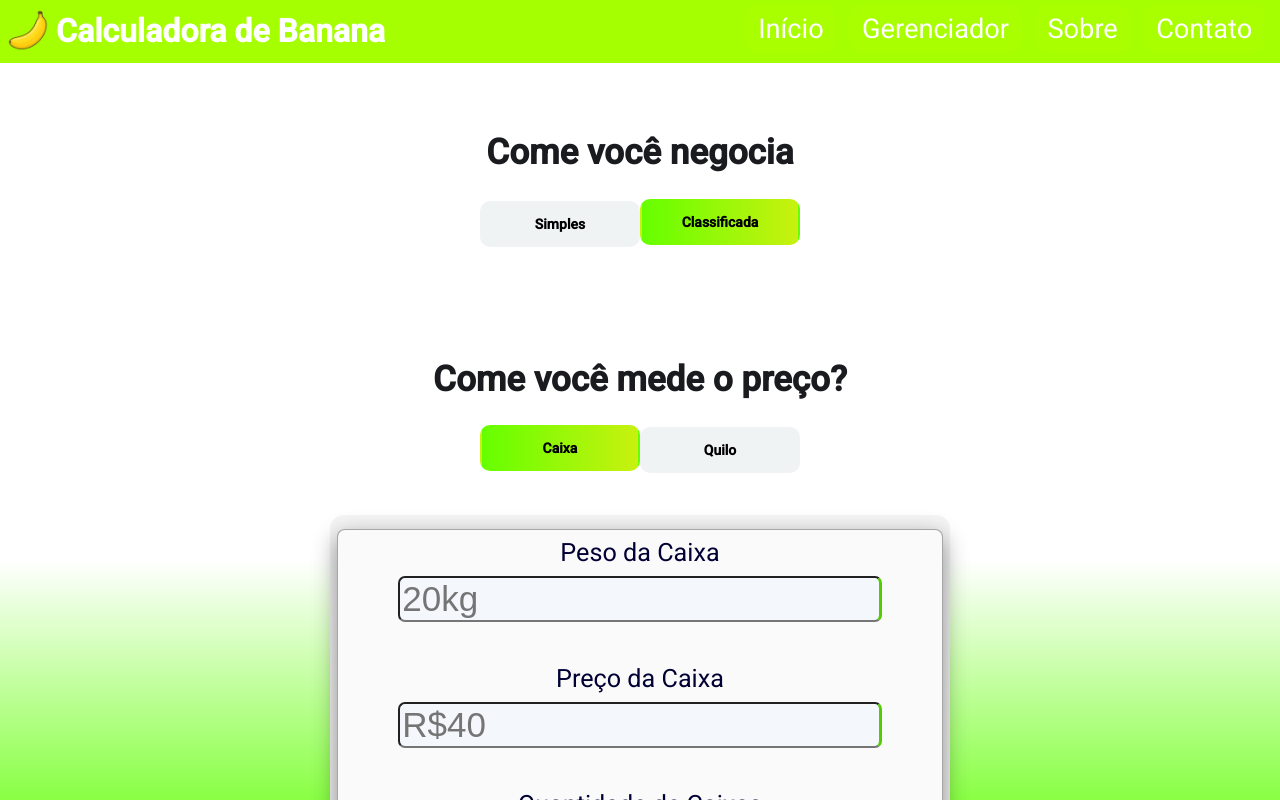
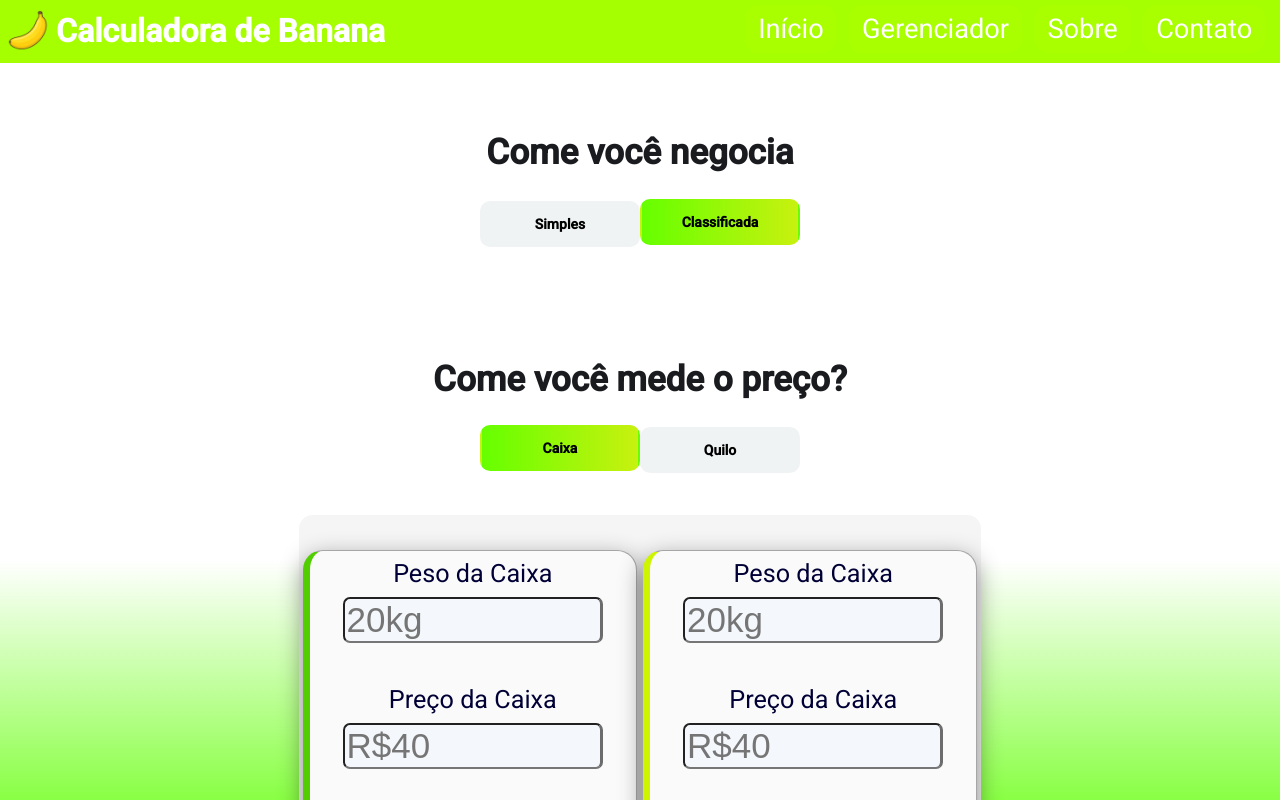
Before and after one commit to Gabriel-Davila-dc/Gerenciador-para-bananicultores, an Angular app: page / in a window 1280 px wide. Both pictures are taken after a click on the label "Classificada". Shown: the top 800 px of the page. Built offline with nearby package versions, Linux system fonts and the light colour scheme.

Commit message:
tem que melhorar o quilo

```diff
--- a/src/app/components/input-filtro/input-filtro.css
+++ b/src/app/components/input-filtro/input-filtro.css
@@ -1,4 +1,4 @@
-.container {
+.container-simples {
   display: flex;
   width: 98%;
   flex-direction: column;
@@ -11,11 +11,42 @@
   border-radius: 8px;
   border: 1px solid rgba(0, 0, 0, 0.335);
 }
+.container-boa {
+  display: flex;
+  width: 98%;
+  flex-direction: column;
+  justify-content: center;
+  justify-self: center;
+  align-items: center;
+  text-align: center;
+  box-shadow: 0 8px 24px rgba(0, 0, 0, 0.447);
+  background-color: rgb(250, 250, 250);
+  margin-top: 0.5em;
+  border-radius: 20px;
+  border: 1px solid rgba(0, 0, 0, 0.335);
+  border-left: 0.5em solid rgb(82, 205, 0);
+}
+
+.container-fraca {
+  display: flex;
+  width: 98%;
+  flex-direction: column;
+  justify-content: center;
+  justify-self: center;
+  align-items: center;
+  text-align: center;
+  margin-top: 0.5em;
+  box-shadow: 0 8px 24px rgba(0, 0, 0, 0.447);
+  background-color: rgb(250, 250, 250);
+  border-radius: 20px;
+  border: 1px solid rgba(0, 0, 0, 0.335);
+  border-left: 0.5em solid rgb(207, 244, 0);
+}
 
 label {
   font-size: 1.8em;
   margin: 0.5em;
-  color: rgb(0, 0, 52);
+  color: rgb(0, 0, 54);
 }
 input {
   color: rgb(0, 0, 52);
@@ -23,7 +54,7 @@ input {
   font-size: 2.5em;
   border-radius: 7px;
   background-color: rgba(240, 248, 255, 0.501);
-  border-right: 3px solid rgb(82, 205, 0);
+  border-right: 3px solid rgb(107, 108, 107);
   margin-bottom: 1em;
 }
 .resumos {
--- a/src/app/components/input-filtro/input-filtro.html
+++ b/src/app/components/input-filtro/input-filtro.html
@@ -1,4 +1,4 @@
-<div class="container">
+<div [ngClass]="estiloEscolhido">
   <label>Peso da Caixa</label>
 
   <input type="number" [(ngModel)]="peso" placeholder="20kg" (keyup)="atualizaInput()" />
--- a/src/app/components/input-filtro/input-filtro.ts
+++ b/src/app/components/input-filtro/input-filtro.ts
@@ -1,14 +1,16 @@
+import { CommonModule } from '@angular/common';
 import { Component, EventEmitter, Input, Output } from '@angular/core';
 import { FormsModule } from '@angular/forms';
 
 @Component({
   selector: 'app-input-filtro',
-  imports: [FormsModule],
+  imports: [FormsModule, CommonModule],
   templateUrl: './input-filtro.html',
   styleUrl: './input-filtro.css',
 })
 export class InputFiltro {
   @Input() inputFiltro!: { name: string; title: string };
+  @Input() qualidade!: string;
 
   @Output() valoresEscolhidos = new EventEmitter<number[]>();
 
@@ -16,6 +18,17 @@ export class InputFiltro {
   preco!: number;
   quantidade!: number;
   resultados: number[] = [0, 0, 0];
+  estiloEscolhido: string = 'container-simples';
+
+  ngOnChanges() {
+    if (this.qualidade === 'boa') {
+      this.estiloEscolhido = 'container-boa';
+    } else if (this.qualidade === 'fraca') {
+      this.estiloEscolhido = 'container-fraca';
+    } else {
+      this.estiloEscolhido = 'container-simples';
+    }
+  }
 
   atualizaInput() {
     const valores = [this.peso, this.preco, this.quantidade];
--- a/src/app/components/results/results.css
+++ b/src/app/components/results/results.css
@@ -1,4 +1,4 @@
-.resultado {
+.resultado-simples {
   display: flex;
   min-width: 98%;
   flex-direction: column;
@@ -13,6 +13,45 @@
 
   padding: 2em 0em;
 }
+.resultado-boa {
+  display: flex;
+  min-width: 95%;
+  flex-direction: column;
+  justify-content: center;
+  justify-self: center;
+  align-items: start;
+  margin: 0.5em 0;
+  background-color: rgb(255, 255, 255);
+  border-radius: 8px;
+  border: 1px solid rgba(0, 0, 0, 0.335);
+  border-left: 0.4em solid rgb(157, 255, 0);
+  box-shadow: 0 8px 24px rgba(0, 0, 0, 0.447);
+
+  padding: 2em 0em;
+}
+.resultado-fraca {
+  display: flex;
+  min-width: 95%;
+  flex-direction: column;
+  justify-content: center;
+  justify-self: center;
+  align-items: start;
+  margin: 0.5em 0;
+  background-color: rgb(255, 255, 255);
+  border-radius: 8px;
+  border: 1px solid rgba(0, 0, 0, 0.335);
+  border-left: 0.4em solid rgb(242, 255, 0);
+  box-shadow: 0 8px 24px rgba(0, 0, 0, 0.447);
+
+  padding: 2em 0em;
+}
+
+.resultado-simples label {
+  font-size: 1.8em;
+  margin: 0.5em;
+  color: rgb(0, 0, 52);
+}
+
 label {
   font-size: 1.8em;
   margin: 0.5em;
@@ -20,8 +59,8 @@ label {
 }
 .resumos {
   color: rgb(0, 0, 52);
-  font-size: 1.2em;
+  font-size: 1em;
   border-radius: 7px;
-
+  padding: 0em 3em 0em 0em;
   margin: 1.5em 0em;
 }
--- a/src/app/components/results/results.html
+++ b/src/app/components/results/results.html
@@ -1,4 +1,4 @@
-<div class="resultado">
+<div [ngClass]="estiloEscolhido">
   <div class="resumos">
     <label for="">Valor Total:</label>
     <label id="resultado-valor">{{ resultados[0] }}</label>
--- a/src/app/components/results/results.ts
+++ b/src/app/components/results/results.ts
@@ -1,12 +1,26 @@
+import { CommonModule } from '@angular/common';
 import { Component, Output, EventEmitter, Input } from '@angular/core';
 
 @Component({
   selector: 'app-results',
-  imports: [],
+  imports: [CommonModule],
   templateUrl: './results.html',
   styleUrl: './results.css',
 })
 export class Results {
   @Input() inputFiltro!: { name: string; title: string; result: string };
   @Input() resultados!: [peso: number, preco: number, quantidade: number];
+  @Input() qualidade!: string;
+
+  estiloEscolhido: string = 'resultado-simples';
+
+  ngOnChanges() {
+    if (this.qualidade === 'boa') {
+      this.estiloEscolhido = 'resultado-boa';
+    } else if (this.qualidade === 'fraca') {
+      this.estiloEscolhido = 'resultado-fraca';
+    } else {
+      this.estiloEscolhido = 'resultado-simples';
+    }
+  }
 }
--- a/src/app/pages/calculadora/calculadora.css
+++ b/src/app/pages/calculadora/calculadora.css
@@ -11,7 +11,7 @@
   flex-direction: column;
 
   border-radius: 1em;
-  padding: 1em 1px;
+  padding: 0em 1px;
   width: 97%;
 }
 
@@ -41,6 +41,15 @@ button:hover {
 
 @media (min-width: 1024px) {
   .container {
-    width: 50%;
+    width: 55%;
+  }
+  .tela-grande {
+    display: flex;
+    max-width: 100%;
+    flex-direction: row;
+    justify-items: center;
+    justify-content: space-around;
+    align-items: center;
+    margin-top: 2em;
   }
 }
--- a/src/app/pages/calculadora/calculadora.html
+++ b/src/app/pages/calculadora/calculadora.html
@@ -1,4 +1,5 @@
 <div class="container">
+  <!-- Primeiros filtros -->
   <app-btn-filtro
     [perguntaFiltro]="pergunta1"
     [escolhasFiltro]="escolha1"
@@ -12,17 +13,55 @@
     [nameFiltro]="name2"
     (filtroEscolhido)="setFiltroPeso($event)"
   ></app-btn-filtro>
+
   <div class="calculos">
-    <app-input-filtro
-      [inputFiltro]="filtroPeso === 'Caixa' ? inputPrecoCaixa : inputPrecoQuilo"
-      (valoresEscolhidos)="setValores($event)"
-    >
-    </app-input-filtro>
+    <!-- ✅ se for simples -->
+    <ng-container *ngIf="filtroNegocio === 'Simples'">
+      <app-input-filtro
+        [inputFiltro]="filtroPeso === 'Caixa' ? inputPrecoCaixa : inputPrecoQuilo"
+        (valoresEscolhidos)="setValores($event, 'simples')"
+      ></app-input-filtro>
+    </ng-container>
 
+    <!-- ✅ se for classificada -->
+    <ng-container *ngIf="filtroNegocio === 'Classificada'">
+      <div class="tela-grande">
+        <app-input-filtro
+          [inputFiltro]="filtroPeso === 'Caixa' ? inputPrecoCaixa : inputPrecoQuilo"
+          [qualidade]="'boa'"
+          (valoresEscolhidos)="setValores($event, 'boa')"
+        ></app-input-filtro>
+        <app-input-filtro
+          [inputFiltro]="filtroPeso === 'Caixa' ? inputPrecoCaixa : inputPrecoQuilo"
+          [qualidade]="'fraca'"
+          (valoresEscolhidos)="setValores($event, 'fraca')"
+        ></app-input-filtro>
+      </div>
+    </ng-container>
+
+    <!-- ✅ se for classificada: mostrar resultados extras -->
+    <ng-container *ngIf="filtroNegocio === 'Classificada'">
+      <div class="tela-grande">
+        <app-results
+          [inputFiltro]="filtroPeso === 'Caixa' ? inputPrecoCaixa : inputPrecoQuilo"
+          [qualidade]="'boa'"
+          [resultados]="resultadosBoa"
+        ></app-results>
+
+        <app-results
+          [inputFiltro]="filtroPeso === 'Caixa' ? inputPrecoCaixa : inputPrecoQuilo"
+          [qualidade]="'fraca'"
+          [resultados]="resultadosFraca"
+        ></app-results>
+      </div>
+    </ng-container>
+
+    <!-- ✅ resultado geral sempre visível -->
     <app-results
       [inputFiltro]="filtroPeso === 'Caixa' ? inputPrecoCaixa : inputPrecoQuilo"
       [resultados]="resultados"
     ></app-results>
+
     <button>Salvar</button>
   </div>
 </div>
--- a/src/app/pages/calculadora/calculadora.ts
+++ b/src/app/pages/calculadora/calculadora.ts
@@ -3,11 +3,12 @@ import { InputFiltro } from './../../components/input-filtro/input-filtro';
 import { Component } from '@angular/core';
 import { BtnFiltro } from '../../components/btn-filtro/btn-filtro';
 import { Contas } from '../../services/contas';
+import { CommonModule } from '@angular/common';
 
 @Component({
   selector: 'app-calculadora',
 
-  imports: [BtnFiltro, InputFiltro, Results],
+  imports: [BtnFiltro, InputFiltro, Results, CommonModule],
   templateUrl: './calculadora.html',
   styleUrl: './calculadora.css',
 })
@@ -30,26 +31,37 @@ export class Calculadora {
   filtroNegocio: string = '';
   filtroPeso: string = '';
   valores: [peso: number, preco: number, quantidade: number] = [0, 0, 0];
+  valoresBoa: [peso: number, preco: number, quantidade: number] = [0, 0, 0];
+  valoresFraca: [peso: number, preco: number, quantidade: number] = [0, 0, 0];
   resultados: [valor: number, peso: number, preco: number] = [0, 0, 0];
+  resultadosBoa: [valor: number, peso: number, preco: number] = [0, 0, 0];
+  resultadosFraca: [valor: number, peso: number, preco: number] = [0, 0, 0];
 
   setFiltroNegocio(valor: string) {
     this.filtroNegocio = valor;
-    this.calcular(this.valores);
+    this.calcular(this.valores, 'simples');
   }
 
   setFiltroPeso(valor: string) {
     this.filtroPeso = valor;
-    this.calcular(this.valores);
+    this.calcular(this.valores, 'simples');
   }
 
-  setValores(valor: number[]) {
-    this.valores = [valor[0], valor[1], valor[2]];
-
-    this.calcular(this.valores);
+  setValores(valor: number[], tipo: string) {
+    if (tipo === 'boa') {
+      this.valoresBoa = [valor[0], valor[1], valor[2]];
+      this.calcular(this.valoresBoa, tipo);
+    } else if (tipo === 'fraca') {
+      this.valoresFraca = [valor[0], valor[1], valor[2]];
+      this.calcular(this.valoresFraca, tipo);
+    } else {
+      this.valores = [valor[0], valor[1], valor[2]];
+      this.calcular(this.valores, tipo);
+    }
   }
 
   //e chamado sempre que algo mudar//
-  calcular(valores: [peso: number, preco: number, quantidade: number]) {
+  calcular(valores: [peso: number, preco: number, quantidade: number], tipo: string) {
     var x: number[] = [0, 0, 0];
     if (!valores[0] || !valores[1]) {
       // ainda não preencheu tudo
@@ -65,6 +77,20 @@ export class Calculadora {
       ? (x = c.caixa(valores[0], valores[1], valores[2]))
       : (x = c.quilo(valores[0], valores[1], valores[2]));
 
-    this.resultados = [x[0], x[1], x[2]];
+    if (tipo === 'boa') {
+      this.resultadosBoa = [x[0], x[1], x[2]];
+      this.resultados =
+        this.filtroPeso != 'Quilo'
+          ? (c.mediaCaixa(this.resultadosBoa, this.resultadosFraca) as [number, number, number])
+          : (c.mediaQuilo(this.resultadosBoa, this.resultadosFraca) as [number, number, number]);
+    } else if (tipo === 'fraca') {
+      this.resultadosFraca = [x[0], x[1], x[2]];
+      this.resultados =
+        this.filtroPeso != 'Quilo'
+          ? (c.mediaCaixa(this.resultadosBoa, this.resultadosFraca) as [number, number, number])
+          : (c.mediaQuilo(this.resultadosBoa, this.resultadosFraca) as [number, number, number]);
+    } else {
+      this.resultados = [x[0], x[1], x[2]];
+    }
   }
 }
--- a/src/app/services/contas.ts
+++ b/src/app/services/contas.ts
@@ -20,4 +20,19 @@ export class Contas {
 
     return [valorTotal, pesoTotal, valorPorCaixa];
   }
+
+  mediaCaixa(boa: number[], fraca: number[]): number[] {
+    const ValorTotal = boa[0] + fraca[0];
+    const PesoTotal = boa[1] + fraca[1];
+    const valorPorQuilo = ValorTotal / PesoTotal;
+
+    return [ValorTotal, PesoTotal, valorPorQuilo];
+  }
+  mediaQuilo(boa: number[], fraca: number[]): number[] {
+    const ValorTotal = boa[0] + fraca[0];
+    const PesoTotal = boa[1] + fraca[1];
+    const valorPorQuilo = (ValorTotal / PesoTotal) * boa[0];
+
+    return [ValorTotal, PesoTotal, valorPorQuilo];
+  }
 }
```
